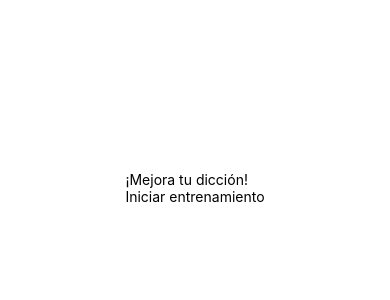
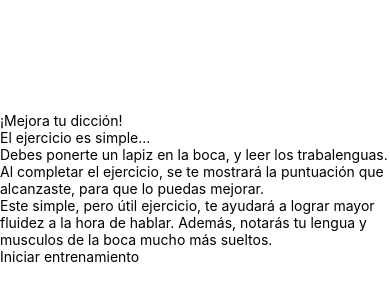
Before and after one commit to vicdeveloperr/BlaBlaBla-React-Native-App, a React Native app in the folder BlaBlaBla/: screen / in a window 390 px wide. Shown: the part 234-534 px from the top of the page. Built offline with nearby package versions, Linux system fonts and the light colour scheme.

Commit message:
Agrega explicación al entrenamiento de dicción

```diff
--- a/BlaBlaBla/src/components/DictionTraining.tsx
+++ b/BlaBlaBla/src/components/DictionTraining.tsx
@@ -11,10 +11,19 @@ const DictionTraining: React.FC = () => {
 
   return (
     <View>
-      <Text>¡Mejora tu dicción!</Text>
-      <TouchableOpacity onPress={startTraining}>
-        <Text>Iniciar entrenamiento</Text>
-      </TouchableOpacity>
+        <Text>¡Mejora tu dicción!</Text>
+
+        <Text>El ejercicio es simple...</Text>
+
+        <Text>Debes ponerte un lapiz en la boca, y leer los trabalenguas.</Text>
+
+        <Text>Al completar el ejercicio, se te mostrará la puntuación que alcanzaste, para que lo puedas mejorar.</Text>
+
+        <Text>Este simple, pero útil ejercicio, te ayudará a lograr mayor fluidez a la hora de hablar. Además, notarás tu lengua y musculos de la boca mucho más sueltos.</Text>
+
+        <TouchableOpacity onPress={startTraining}>
+            <Text>Iniciar entrenamiento</Text>
+        </TouchableOpacity>
     </View>
   );
 };
```
